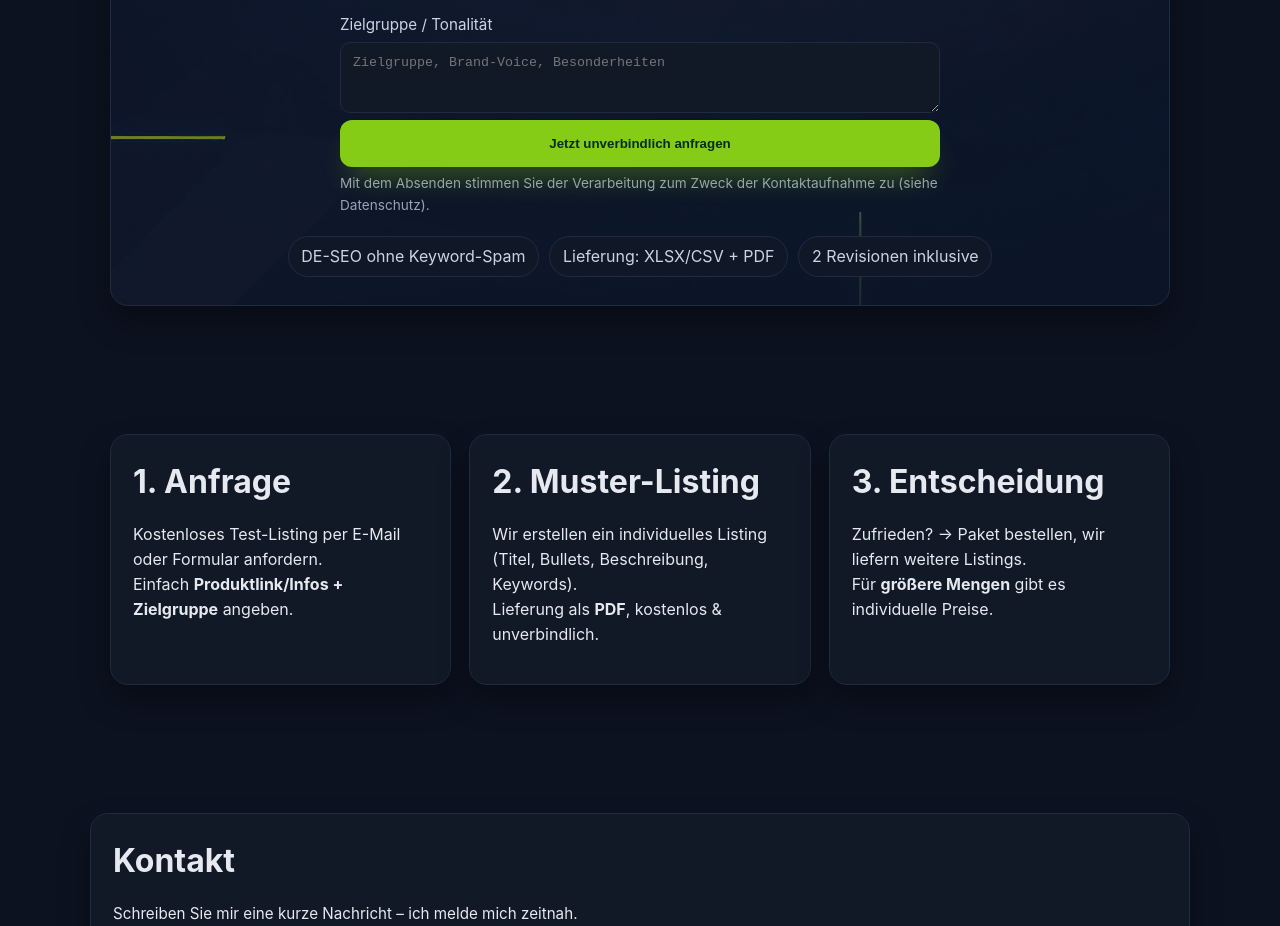
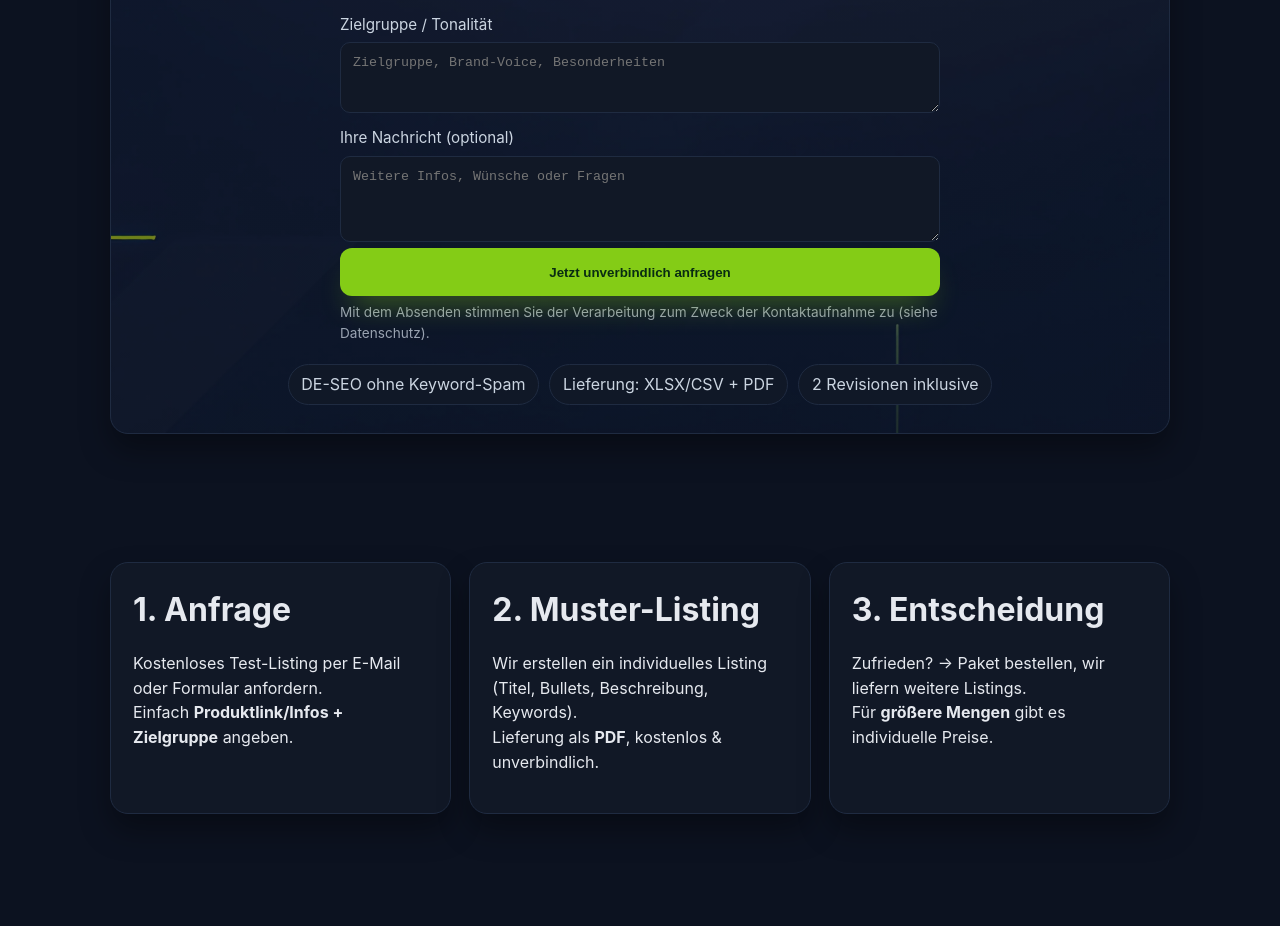
Before and after one commit to gunflo1011-debug/listinglokal.github.io, a plain HTML site: page index.html in a window 1280 px wide. Shown: the part 2365-3291 px from the top of the page. Drawn offline with Linux system fonts and the light colour scheme.

Commit message:
Update index.html

```diff
--- a/index.html
+++ b/index.html
@@ -425,6 +425,12 @@
           <label for="zielgruppe">Zielgruppe / Tonalität</label>
           <textarea id="zielgruppe" name="Zielgruppe" rows="3" placeholder="Zielgruppe, Brand-Voice, Besonderheiten"></textarea>
 
+          <label for="nachricht">Ihre Nachricht (optional)</label>
+          <textarea id="nachricht" name="Nachricht" rows="4" placeholder="Weitere Infos, Wünsche oder Fragen"></textarea>
+
+
+
+
           <button type="submit" class="btn primary" style="width:100%">Jetzt unverbindlich anfragen</button>
           <div class="hint">Mit dem Absenden stimmen Sie der Verarbeitung zum Zweck der Kontaktaufnahme zu (siehe Datenschutz).</div>
 
```
